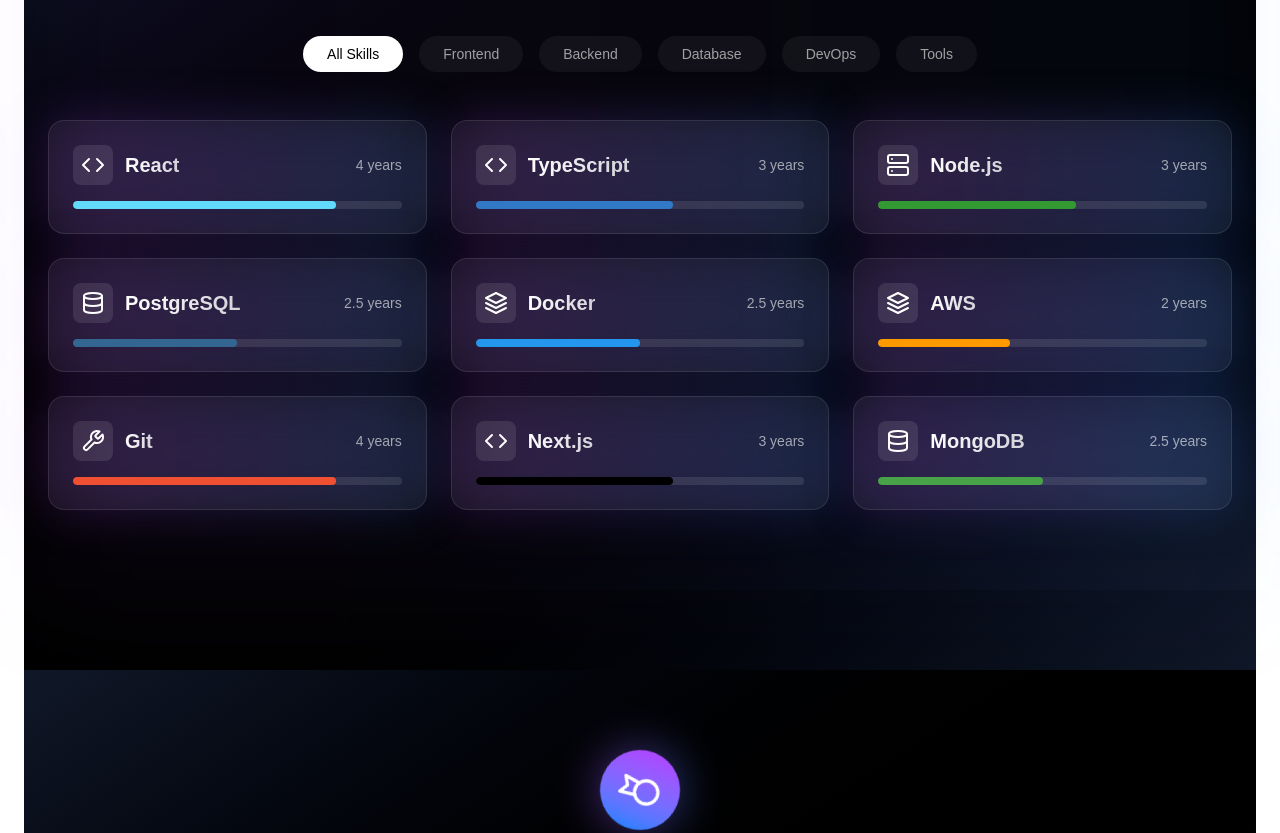
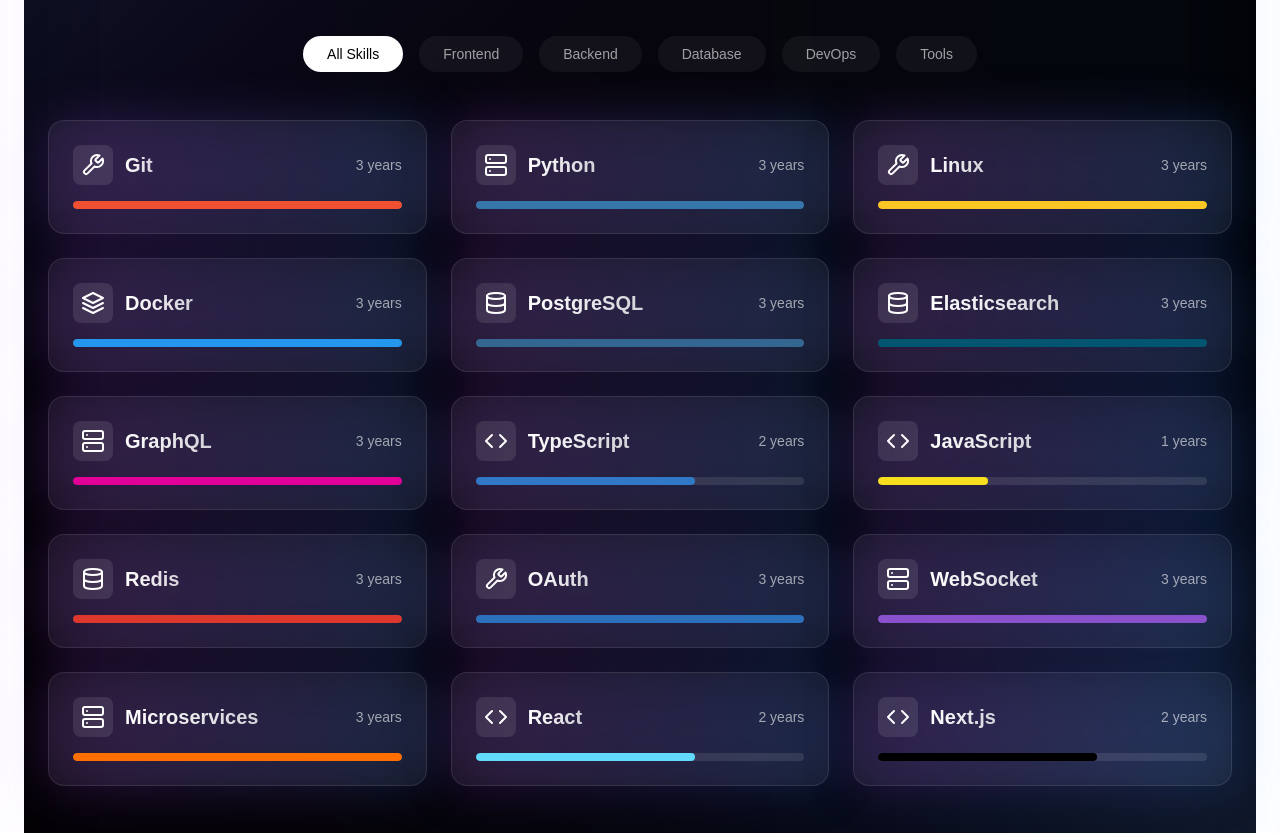
Before and after one commit to lk-naath/portfolio, a Next.js app: page / in a window 1280 px wide. Shown: the part 1520-2353 px from the top of the page. Built offline with nearby package versions, Linux system fonts and the light colour scheme.

Commit message:
skills section is updated now

```diff
--- a/src/app/page.tsx
+++ b/src/app/page.tsx
@@ -29,9 +29,9 @@
             <Experience />
           </AnimatedSection>
 
-          <AnimatedSection direction="up">
+          {/* <AnimatedSection direction="up">
             <Projects />
-          </AnimatedSection>
+          </AnimatedSection> */}
 
           {/* Floating elements */}
           <div className="fixed top-0 left-0 w-full h-full pointer-events-none overflow-hidden">
--- a/src/data/skills.json
+++ b/src/data/skills.json
@@ -6,70 +6,112 @@
       "devops": "DevOps",
       "tools": "Tools"
     },
-  "range": 5,
+    "range": 3,
     "skills": [
       {
-      "name": "React",
-      "years": 4,
-      "category": "frontend",
-      "color": "#61DAFB",
-      "description": "Expert in React ecosystem including hooks, context, and performance optimization"
-    },
-    {
-      "name": "TypeScript",
+        "name": "Git",
         "years": 3,
-      "category": "frontend",
-      "color": "#3178C6",
-      "description": "Strong typing and advanced TypeScript features for robust applications"
-    },
-    {
-      "name": "Node.js",
-      "years": 3,
-      "category": "backend",
-      "color": "#339933",
-      "description": "Proficient in building scalable backend services and RESTful APIs"
-    },
-    {
-      "name": "PostgreSQL",
-      "years": 2.5,
-      "category": "database",
-      "color": "#336791",
-      "description": "Experience in database design, optimization, and complex queries"
-    },
-    {
-      "name": "Docker",
-      "years": 2.5,
-      "category": "devops",
-      "color": "#2496ED",
-      "description": "Containerization and microservices architecture implementation"
-    },
-    {
-      "name": "AWS",
-      "years": 2,
-      "category": "devops",
-      "color": "#FF9900",
-      "description": "Cloud infrastructure and services deployment"
-    },
-    {
-      "name": "Git",
-      "years": 4,
         "category": "tools",
         "color": "#F05032",
         "description": "Advanced version control and collaboration workflows"
       },
       {
+        "name": "Python",
+        "years": 3,
+        "category": "backend",
+        "color": "#3776AB",
+        "description": "Proficient in building scalable APIs and backend systems using Python frameworks"
+      },
+      {
+        "name": "Linux",
+        "years": 3,
+        "category": "tools",
+        "color": "#FCC624",
+        "description": "Efficient at using Linux systems for development, deployment, and debugging"
+      },
+      {
+        "name": "Docker",
+        "years": 3,
+        "category": "devops",
+        "color": "#2496ED",
+        "description": "Containerization and orchestration of applications in microservices architecture"
+      },
+      {
+        "name": "PostgreSQL",
+        "years": 3,
+        "category": "database",
+        "color": "#336791",
+        "description": "Strong grasp of relational data modeling, performance tuning, and SQL optimization"
+      },
+      {
+        "name": "Elasticsearch",
+        "years": 3,
+        "category": "database",
+        "color": "#005571",
+        "description": "Experience in building search capabilities and managing large-scale indexes"
+      },
+      {
+        "name": "GraphQL",
+        "years": 3,
+        "category": "backend",
+        "color": "#E10098",
+        "description": "API design and implementation using GraphQL for efficient data fetching"
+      },
+      {
+        "name": "TypeScript",
+        "years": 2,
+        "category": "frontend",
+        "color": "#3178C6",
+        "description": "Robust typing, interfaces, and code quality in modern frontend development"
+      },
+      {
+        "name": "JavaScript",
+        "years": 1,
+        "category": "frontend",
+        "color": "#F7DF1E",
+        "description": "Core language proficiency with modern ES6+ standards and async programming"
+      },
+      {
+        "name": "Redis",
+        "years": 3,
+        "category": "database",
+        "color": "#DC382D",
+        "description": "In-memory data structure store for caching and fast data operations"
+      },
+      {
+        "name": "OAuth",
+        "years": 3,
+        "category": "tools",
+        "color": "#2C6FBB",
+        "description": "Secure authentication and authorization flows using OAuth2 standards"
+      },
+      {
+        "name": "WebSocket",
+        "years": 3,
+        "category": "backend",
+        "color": "#8952CC",
+        "description": "Real-time communication protocols for interactive applications"
+      },
+      {
+        "name": "Microservices",
+        "years": 3,
+        "category": "backend",
+        "color": "#FF6F00",
+        "description": "Design, development, and orchestration of distributed microservice architectures"
+      },
+      {
+        "name": "React",
+        "years": 2,
+        "category": "frontend",
+        "color": "#61DAFB",
+        "description": "Component-based architecture, hooks, and performance optimization in React"
+      },
+      {
         "name": "Next.js",
-      "years": 3,
+        "years": 2,
         "category": "frontend",
         "color": "#000000",
-      "description": "Full-stack React framework for production applications"
-    },
-    {
-      "name": "MongoDB",
-      "years": 2.5,
-      "category": "database",
-      "color": "#47A248",
-      "description": "NoSQL database design and optimization"
+        "description": "React-based framework with SSR, API routes, and optimized static generation"
       }
     ]
   }
```
Lines whose indentation alone changed are shown as unchanged.
